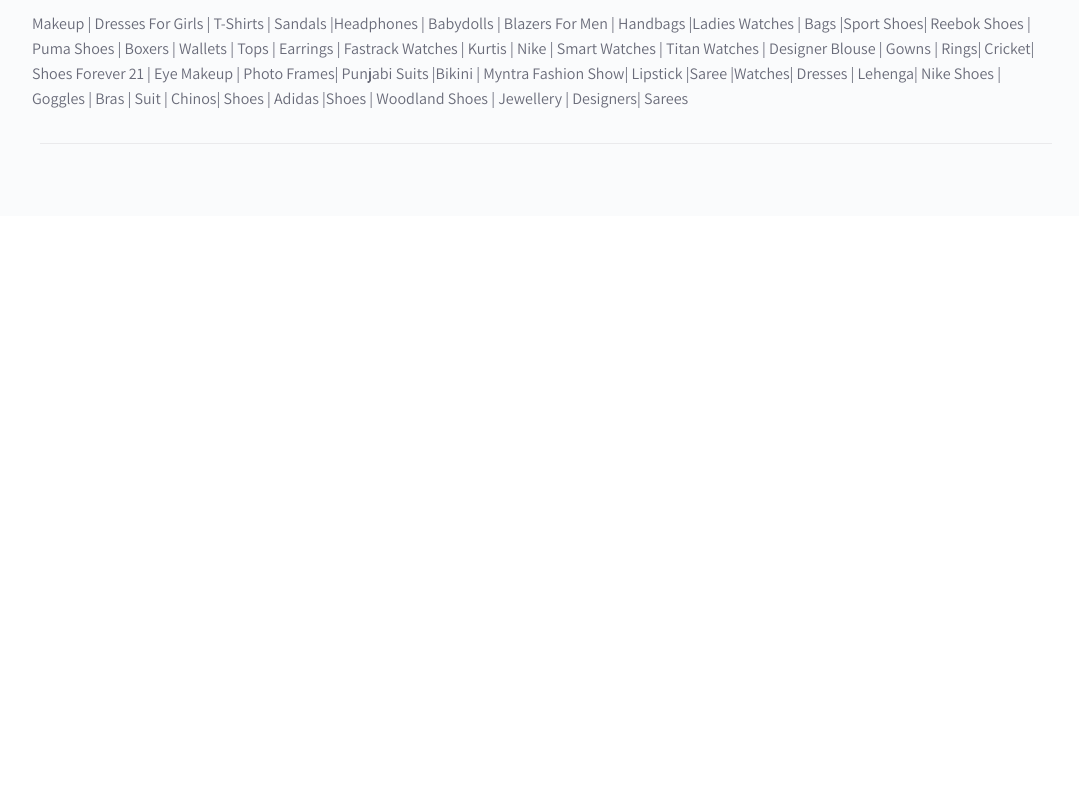
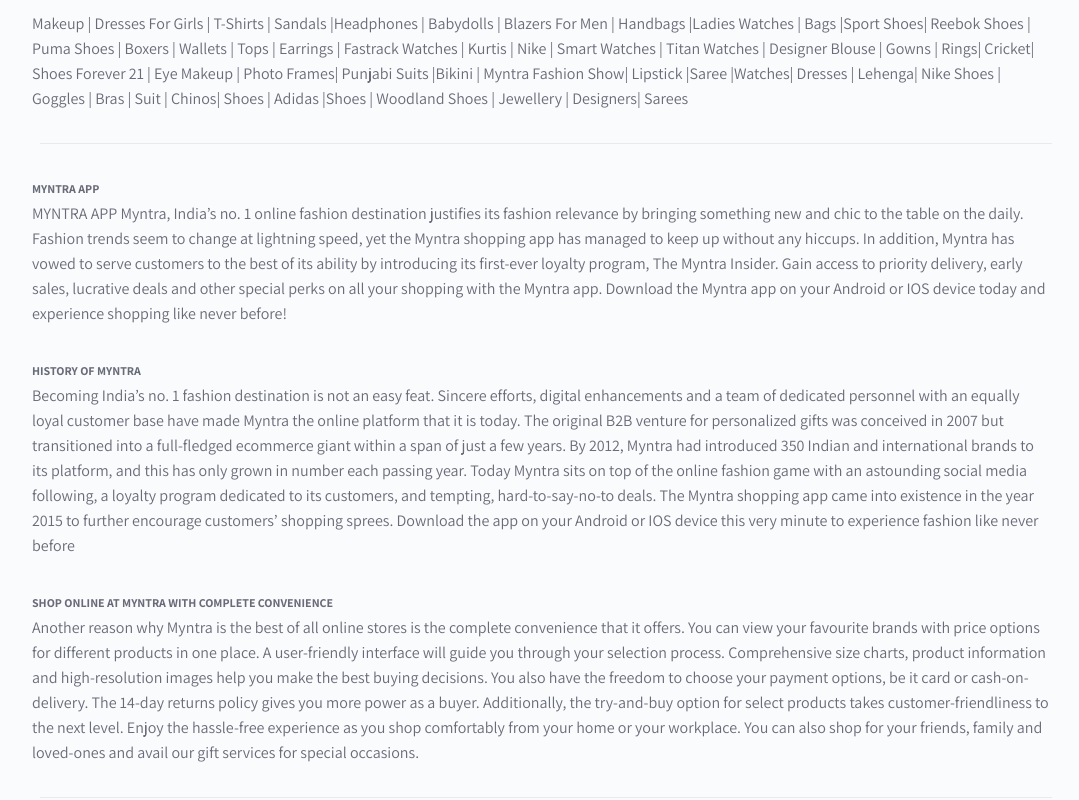
Before and after one commit to Pragati-patel/Myntra-Clone, a Next.js app: page / in a window 1280 px wide. Shown: the part 4844-5644 px from the top of the page, without its empty margins (98-1177 px from the left). Before the commit the page ends 5060 px from the top, so only its background shows below. Built offline with nearby package versions, Linux system fonts and the light colour scheme.

Commit message:
added more content to the bottom footer

```diff
--- a/src/components/Footer/Data.js
+++ b/src/components/Footer/Data.js
@@ -28,3 +28,20 @@
   { item: "Grievance Officer", link: "" },
   //  {item:"",link:""},
 ];
+export const BottomContent = [
+  {
+    heading: "MYNTRA APP",
+    description:
+      "MYNTRA APP Myntra, India’s no. 1 online fashion destination justifies its fashion relevance by bringing something new and chic to the table on the daily. Fashion trends seem to change at lightning speed, yet the Myntra shopping app has managed to keep up without any hiccups. In addition, Myntra has vowed to serve customers to the best of its ability by introducing its first-ever loyalty program, The Myntra Insider. Gain access to priority delivery, early sales, lucrative deals and other special perks on all your shopping with the Myntra app. Download the Myntra app on your Android or IOS device today and experience shopping like never before!",
+  },
+  {
+    heading: "HISTORY OF MYNTRA",
+    description:
+      "Becoming India’s no. 1 fashion destination is not an easy feat. Sincere efforts, digital enhancements and a team of dedicated personnel with an equally loyal customer base have made Myntra the online platform that it is today. The original B2B venture for personalized gifts was conceived in 2007 but transitioned into a full-fledged ecommerce giant within a span of just a few years. By 2012, Myntra had introduced 350 Indian and international brands to its platform, and this has only grown in number each passing year. Today Myntra sits on top of the online fashion game with an astounding social media following, a loyalty program dedicated to its customers, and tempting, hard-to-say-no-to deals. The Myntra shopping app came into existence in the year 2015 to further encourage customers’ shopping sprees. Download the app on your Android or IOS device this very minute to experience fashion like never before",
+  },
+  {
+    heading: "SHOP ONLINE AT MYNTRA WITH COMPLETE CONVENIENCE",
+    description:
+      "Another reason why Myntra is the best of all online stores is the complete convenience that it offers. You can view your favourite brands with price options for different products in one place. A user-friendly interface will guide you through your selection process. Comprehensive size charts, product information and high-resolution images help you make the best buying decisions. You also have the freedom to choose your payment options, be it card or cash-on-delivery. The 14-day returns policy gives you more power as a buyer. Additionally, the try-and-buy option for select products takes customer-friendliness to the next level.  Enjoy the hassle-free experience as you shop comfortably from your home or your workplace. You can also shop for your friends, family and loved-ones and avail our gift services for special occasions.",
+  },
+];
--- a/src/components/Footer/index.js
+++ b/src/components/Footer/index.js
@@ -1,6 +1,11 @@
 import React from "react";
 import styles from "./styles.module.css";
-import { CustomerPolicies, OnlineShopping, UsefulLinks } from "./Data";
+import {
+  BottomContent,
+  CustomerPolicies,
+  OnlineShopping,
+  UsefulLinks,
+} from "./Data";
 import {
   AppStore,
   FooterOriginalTag,
@@ -126,6 +131,19 @@
       <div className={styles.divider_with_text}>
         <p className={styles.divider_text}></p>
       </div>
+      <div className={styles.bottom_text}>
+        {BottomContent?.map((item, index) => {
+          return (
+            <div key={index.toString()} className="mb-8">
+              <p className={styles.heading}>{item.heading}</p>
+              <p className={styles.normal_text}>{item.description}</p>
+            </div>
+          );
+        })}
+      </div>
+      <div className={styles.divider_with_text}>
+        <p className={styles.divider_text}></p>
+      </div>
     </div>
   );
 };
```
